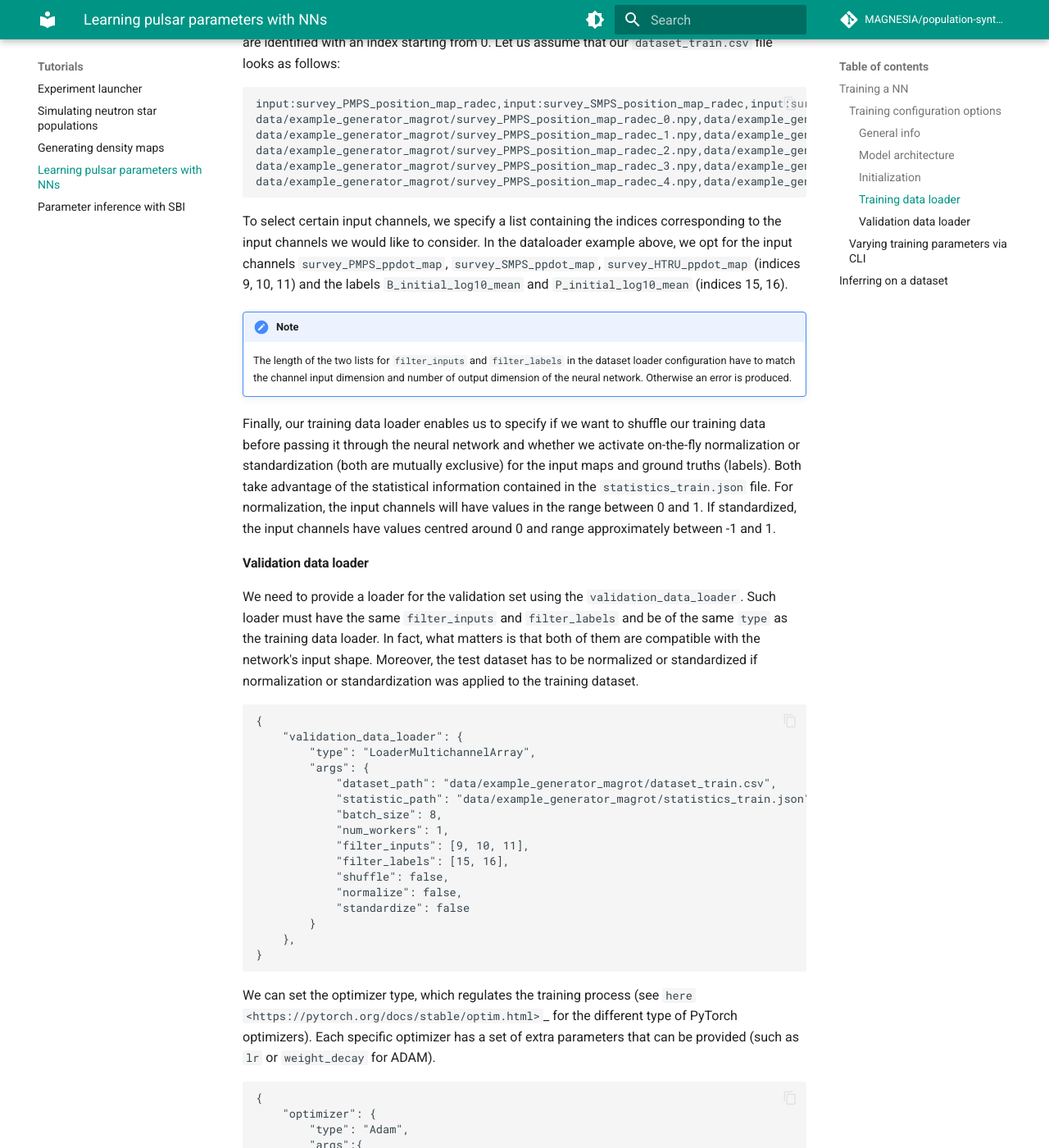
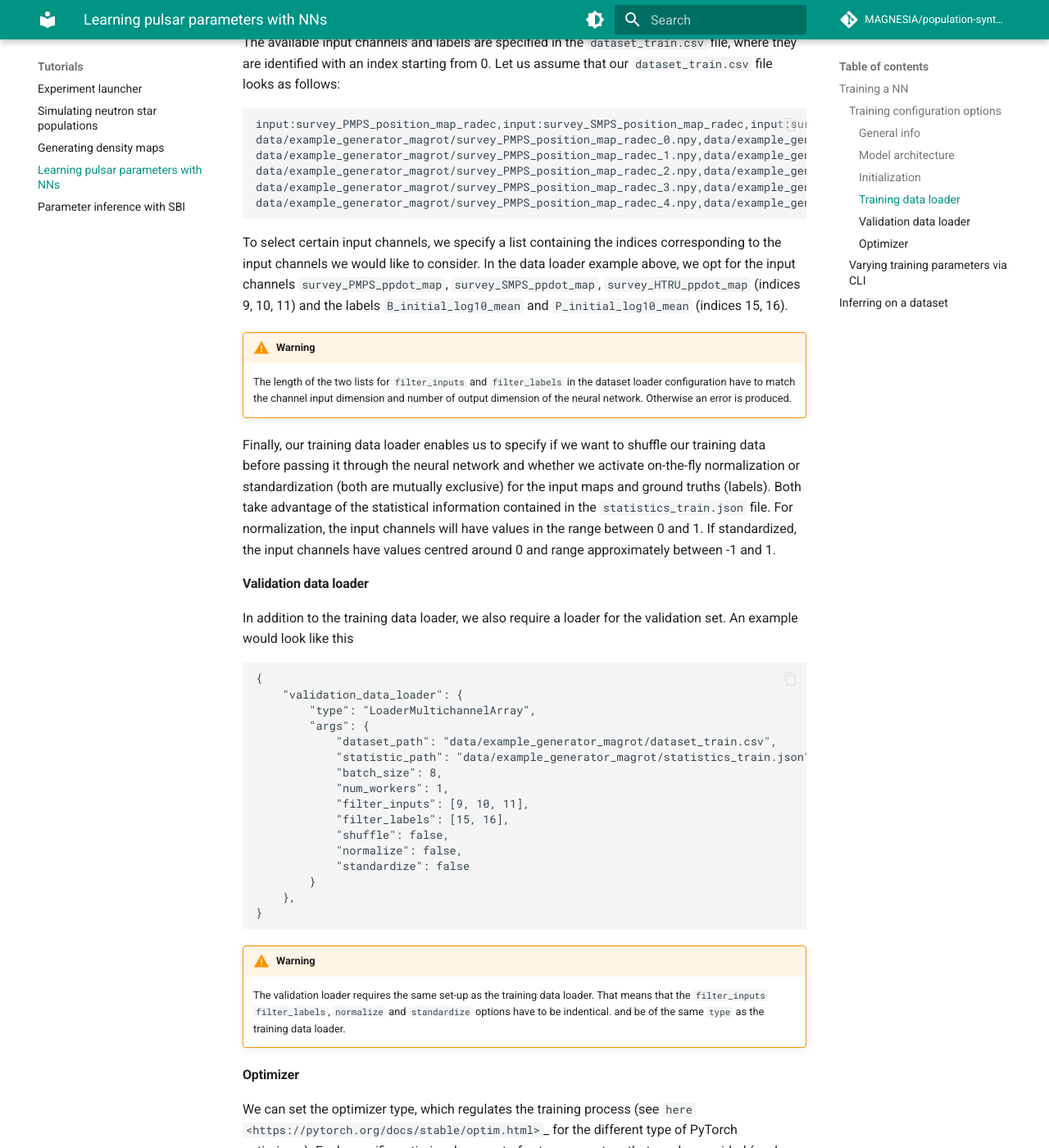
Before and after one commit to ice-csic-astroexotic/ML-Poppyns, an MkDocs documentation site: the page built from docs/tutorials/learning_tutorial.md, in a window 1280 px wide and 1400 px high, scrolled down 2963 px. Shown: the whole window at 82% size. Built offline with MkDocs 1.6.1 and Material for MkDocs 9.7.7, drawn with Linux system fonts in a browser that asks for light colours; formulas are drawn with MathJax 3; comment, search, counter and statistics services are not loaded; some of the changed text lies outside the part shown.

Commit message:
Adjusting text for clarity; Part III.

````diff
--- a/docs/tutorials/learning_tutorial.md
+++ b/docs/tutorials/learning_tutorial.md
@@ -26,22 +26,14 @@ argument is left empty, the script will take the default `pypopsyn/learning/conf
 
 ### Training configuration options
 
-We now discuss the various options in this training configuration file, which include the network architecture,
-the input shape of the dataset, or the number of output parameters to predict.
+We now discuss the various options in the `config.json` training configuration file, which include the network
+architecture, the input shape of the dataset, or the number of output parameters to predict.
 
 #### General info
 
 We first specify general settings for the experiment such as the experiment's name, the number of GPUs used, the number
 of trials performed for each execution of `pypopsyn/learning/train.py` in case convergence is not reached, and the
 specific convergence thresholds for each of the possible output parameters.
-
-!!! note
-
-    Trials and convergence thresholds are relevant because random initialization of network weights and biases can lead
-    to different training behaviour across repeated training runs. To mitigate the possibility of getting trapped in a
-    local (but not global) minimum during the optimization, we implement individual thresholds for our parameters and
-    perform several training trials until all convergence thresholds are met, or the pre-defined number of trials is
-    reached. In the latter case, the best trained model is saved although not all convergence criteria have been met.
 
 ```commandline
 {
@@ -63,11 +55,20 @@ specific convergence thresholds for each of the possible output parameters.
 }
 ```
 
+!!! note
+
+    Trials and convergence thresholds are relevant because random initialization of network weights and biases can lead
+    to different training behaviour across repeated training runs. To mitigate the possibility of getting trapped in a
+    local (but not global) minimum during the optimization, we implement individual thresholds for our parameters and
+    perform several training trials until all convergence thresholds are met, or the pre-defined number of trials is
+    reached. In the latter case, the best trained model is saved although not all convergence criteria have been met.
+
+
 #### Model architecture
 
 Next, we specify the network architecture. In the following example, we use predefined convolutional neural network
 (CNN) denoted by `ModelConv`. This CNN receives an array of shape $32 \times 32$ with `3` different input channels
-(three of our density maps) and outputs `2` values (corresponding to two of our pulsar parameters):
+(three of our density maps) and outputs `2` values (corresponding to two of our pulsar population parameters):
 ```commandline
 {
     "arch": {
@@ -130,10 +131,10 @@ data/example_generator_magrot/survey_PMPS_position_map_radec_3.npy,data/example_
 data/example_generator_magrot/survey_PMPS_position_map_radec_4.npy,data/example_generator_magrot/survey_SMPS_position_map_radec_4.npy,data/example_generator_magrot/survey_HTRU_position_map_radec_4.npy,data/example_generator_magrot/survey_PMPS_velocity_map_vra_4.npy,data/example_generator_magrot/survey_SMPS_velocity_map_vra_4.npy,data/example_generator_magrot/survey_HTRU_velocity_map_vra_4.npy,data/example_generator_magrot/survey_PMPS_velocity_map_vdec_4.npy,data/example_generator_magrot/survey_SMPS_velocity_map_vdec_4.npy,data/example_generator_magrot/survey_HTRU_velocity_map_vdec_4.npy,data/example_generator_magrot/survey_PMPS_ppdot_map_4.npy,data/example_generator_magrot/survey_SMPS_ppdot_map_4.npy,data/example_generator_magrot/survey_HTRU_ppdot_map_4.npy,data/example_generator_magrot/survey_PMPS_ppdot_map_fluxes_4.npy,data/example_generator_magrot/survey_SMPS_ppdot_map_fluxes_4.npy,data/example_generator_magrot/survey_HTRU_ppdot_map_fluxes_4.npy,13.286135700678276,-1.1544136490794008
 ```
 To select certain input channels, we specify a list containing the indices corresponding to
-the input channels we would like to consider. In the dataloader example above, we opt for the input channels
+the input channels we would like to consider. In the data loader example above, we opt for the input channels
 `survey_PMPS_ppdot_map`, `survey_SMPS_ppdot_map`, `survey_HTRU_ppdot_map` (indices 9, 10, 11) and the labels `B_initial_log10_mean` and `P_initial_log10_mean` (indices 15, 16).
 
-!!! note
+!!! warning
 
     The length of the two lists for `filter_inputs` and `filter_labels` in the dataset loader configuration have to
     match the channel input dimension and number of output dimension of the neural network.
@@ -147,10 +148,8 @@ If standardized, the input channels have values centred around 0 and range appro
 
 #### Validation data loader
 
-We need to provide a loader for the validation set using the `validation_data_loader`.
-Such loader must have the same `filter_inputs` and `filter_labels` and be of the same `type` as the training data loader.
-In fact, what matters is that both of them are compatible with the network's input shape.
-Moreover, the test dataset has to be normalized or standardized if normalization or standardization was applied to the training dataset.
+In addition to the training data loader, we also require a loader for the validation set. An example would look like
+this
 ```commandline
 {
     "validation_data_loader": {
@@ -170,6 +169,13 @@ Moreover, the test dataset has to be normalized or standardized if normalization
 }
 ```
 
+!!! warning
+
+    The validation loader requires the same set-up as the training data loader. That means that the `filter_inputs`
+    `filter_labels`, `normalize` and `standardize` options have to be indentical. and be of the same `type` as the training data loader.
+
+#### Optimizer
+
 We can set the optimizer type, which regulates the training process (see `here <https://pytorch.org/docs/stable/optim.html>`_ for the different type of PyTorch optimizers).
 Each specific optimizer has a set of extra parameters that can be provided (such as `lr` or `weight_decay` for ADAM).
 ```commandline
@@ -205,7 +211,7 @@ We can also set up a scheduler for the learning rate, which can update the value
 In this example after `128` training epochs the learning rate is multiplied by a factor `0.1`.
 Note that scheduling has different effects depending on the optimizer.
 For example for an adaptive optimizer like ADAM the learning rate is automatically adjusted during training, depending on the values of the loss gradients with respect to the network weights.
-Therefore the learning scheduler could not be effective in this case.
+Therefore, the learning scheduler could not be effective in this case.
 On the other hand, for optimizer where the learning rate is fixed, rescheduling its value after some training epochs could help to converge faster towards a minimum of the loss landscape.
 ```commandline
 {
@@ -239,7 +245,7 @@ Instead of passing a `config.json` file to the training module, we can also ...
 
 When launching the training script you can also provide some of the parameters contained in the configuration file directly via `CLI`.
 For example one can provide the paths to the training and validation dataset, the input channels and the labels to select, the input shape, the number of parameters to predict, either to apply normalization or standardization to the input, the batch size, the learning rate value and the path where to save the trained model.
-For example you can run a script like the following:
+For example, you can run a script like the following:
 ```commandline
 python pypopsyn/learning/train.py --configuration config.json --dataset_training generated_dataset/dataset_train.csv --dataset_validation generated_dataset/dataset_valid.csv --dataset_statistics generated_dataset/statistics_train.json --filter_inputs 0 3 4 5 --filter_labels 14 --input_shape 4 64 64 --num_parameters 1 --normalize 1 --batch_size 1 --lr 1e-5 --save_dir training_results
 ```
@@ -258,7 +264,7 @@ Each subfolder in the `models` directory will contain the saved best trained mod
 Once a network has been trained, it can be used to infer on an existing dataset of generated maps.
 To do so the script `pypopsyn/learning/infer.py` allows you to take an experiment configuration file, a pretrained model, and a data set to run inference on selected samples for that dataset.
 
-You can setup the loader for the test dataset over which you would like to perform inference in the configuration file.
+You can set up the loader for the test dataset over which you would like to perform inference in the configuration file.
 Such loader must have the same `filter_inputs` and `filter_labels` and be of the same `type` as the training data loader.
 In fact, what matters is that both of them are compatible with the network's input shape.
 Moreover, the test dataset has to be normalized or standardized if normalization or standardization was applied to the training dataset.
@@ -296,7 +302,7 @@ python pypopsyn/learning/infer.py --configuration config.json --trained_model ou
 ```
 
 You can use the `--samples` argument to provide a list of samples you would like to infer (their indices in the dataset) or just leave it blank to infer over all.
-Make sure that the data set used for inference has the same input configuration as the data set used for training the model, i.e., same input shape, number of labels to predict, normalization etc..
+Make sure that the data set used for inference has the same input configuration as the data set used for training the model, i.e., same input shape, number of labels to predict, normalization, etc.
 If the inference dataset does not match an error is raised automatically by pytorch.
 For example if you put the wrong resolution for the input maps the error raised is similar to:
 ```commandline
````
Also changed, not shown: other parts of docs/tutorials/learning_tutorial.md (+3 -3 lines).
